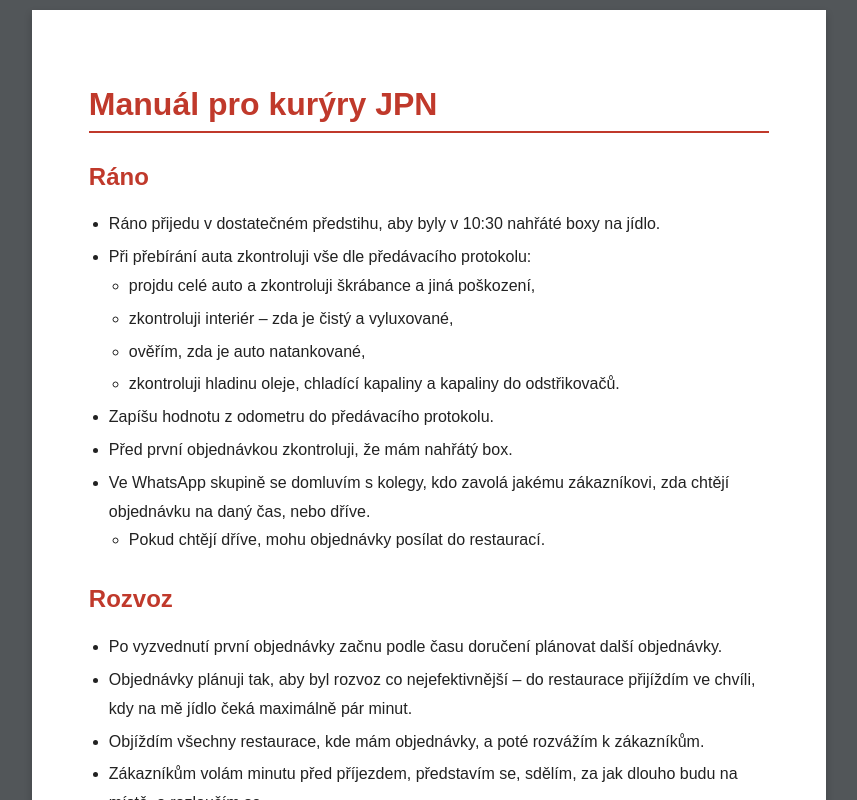
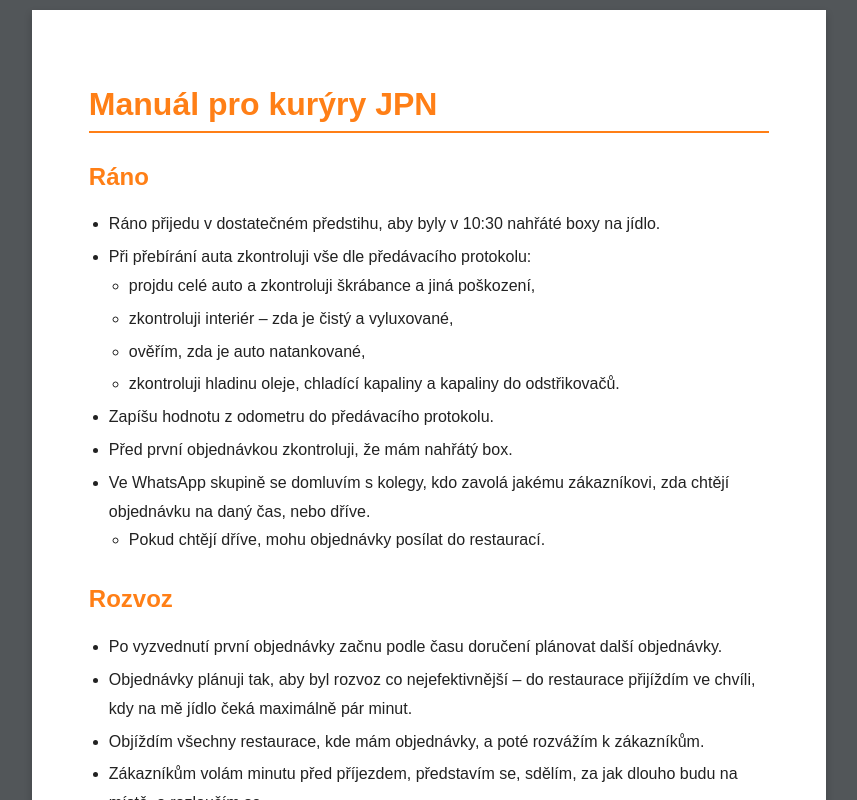
Before and after one commit to rezdenSSPS/jpn-vlasim, a website built with webpack: page index.html in a window 1280 px wide. Shown: the whole page, without its empty margins (211-1068 px from the left). Built offline with nearby package versions, Linux system fonts and the light colour scheme.

Commit message:
Update red color to #FF7F16

```diff
--- a/css/style.css
+++ b/css/style.css
@@ -36,14 +36,14 @@ html, body {
 }
 
 h1 {
-  color: #c0392b;
-  border-bottom: 2px solid #c0392b;
+  color: #FF7F16;
+  border-bottom: 2px solid #FF7F16;
   padding-bottom: 8px;
   margin-top: 0;
 }
 
 h2 {
-  color: #c0392b;
+  color: #FF7F16;
   margin-top: 30px;
 }
 
@@ -147,7 +147,7 @@ hr {
 }
 
 .error-note {
-  color: #c0392b;
+  color: #FF7F16;
   font-size: 13px;
   font-style: italic;
 }
```
